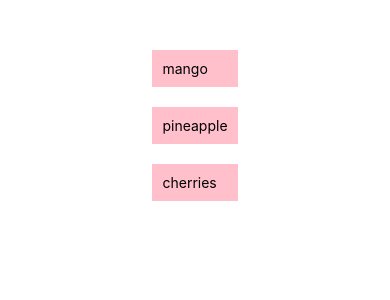
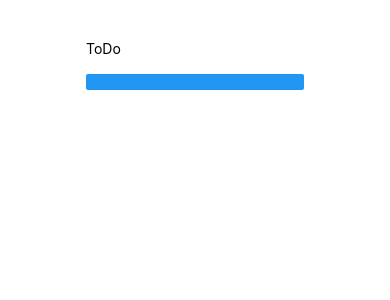
Before and after one commit to jumashafara/hello_react_native, a React Native app: screen / in a window 390 px wide. Shown: the top 300 px of the page. Built offline with nearby package versions, Linux system fonts and the light colour scheme.

Commit message:
initialized todo app

```diff
--- a/App.js
+++ b/App.js
@@ -8,35 +8,17 @@ import {
   TextInput,
   FlatList,
   TouchableOpacity,
+  Button,
 } from "react-native";
 
 export default function App() {
-  const [fruits, setFruits] = useState([
-    { name: "mango", id: 1 },
-    { name: "pineapple", id: 2 },
-    { name: "cherries", id: 3 },
-  ]);
-
-  const handlePress = (id) => {
-    setFruits((prevFruits) => {
-      return prevFruits.filter((fruit) => fruit.id !== id);
-    });
-  };
   return (
     <View style={styles.container}>
-      <FlatList
-        keyExtractor={(item) => item.id}
-        data={fruits}
-        renderItem={({ item }) => (
-          <TouchableOpacity
-            onPress={() => {
-              handlePress(item.id);
-            }}
-          >
-            <Text style={styles.listItem}>{item.name}</Text>
-          </TouchableOpacity>
-        )}
-      />
+      <View>
+        <Text>ToDo</Text>
+        <TextInput />
+        <Button />
+      </View>
       <StatusBar style="auto" />
     </View>
   );
@@ -50,9 +32,4 @@ const styles = StyleSheet.create({
     padding: 20,
     margin: 20,
   },
-  listItem: {
-    padding: 10,
-    margin: 10,
-    backgroundColor: "pink",
-  },
 });
```
